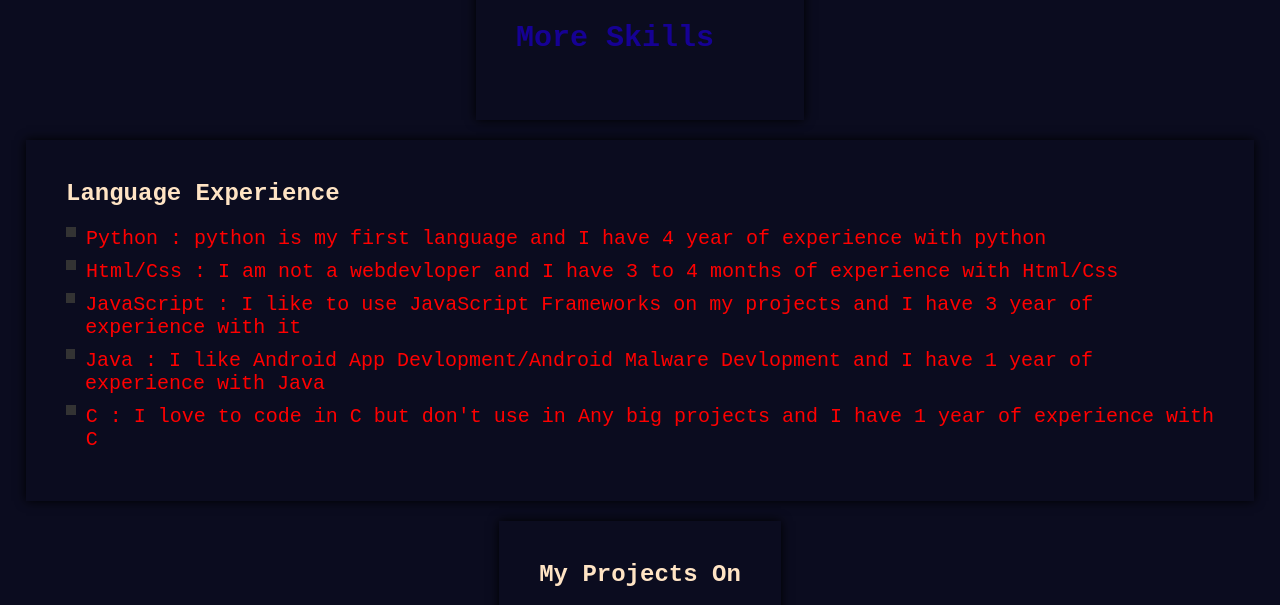
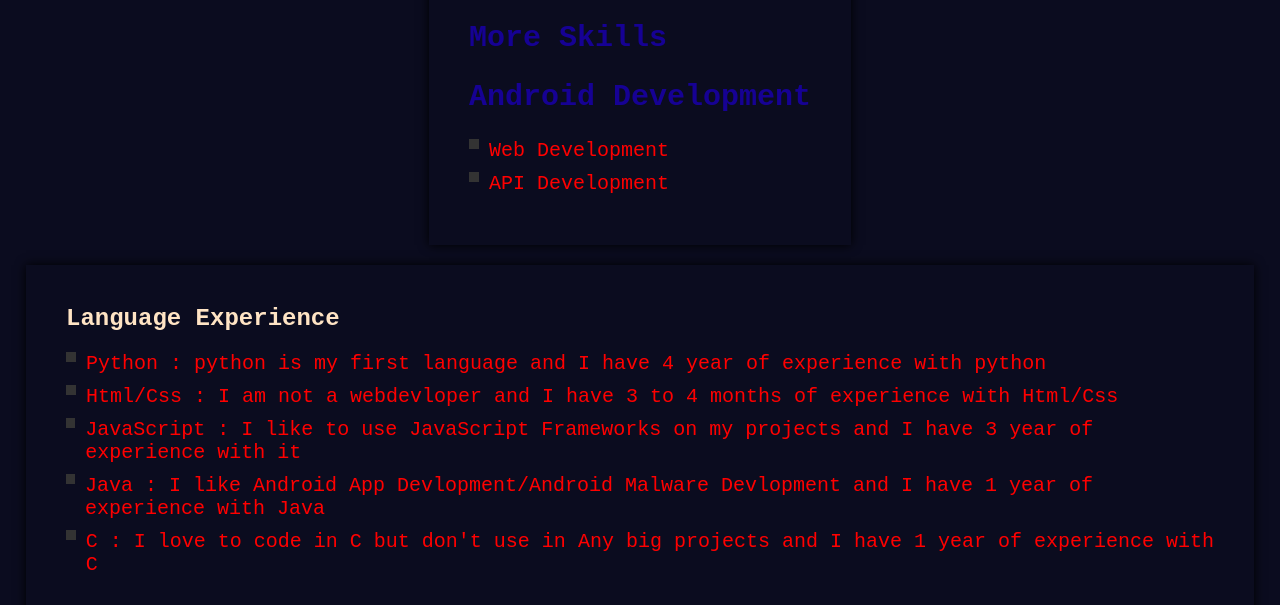
Before and after one commit to HuiHola/huihola.github.io, a plain HTML site: page index.html in a window 1280 px wide. Shown: the part 1464-2069 px from the top of the page. Drawn offline with nearby package versions, Linux system fonts and the light colour scheme.

Commit message:
Update index.html

```diff
--- a/index.html
+++ b/index.html
@@ -47,6 +47,11 @@
                     <li>Express.js</li>
                 </ul>
                 <h2>More Skills</h2>
+                <ul>
+                    <h2>Android Development</h2>
+                    <li>Web Development</li>
+                    <li>API Development</li>
+                </ul>
 
             </ul>
         </section>
```
